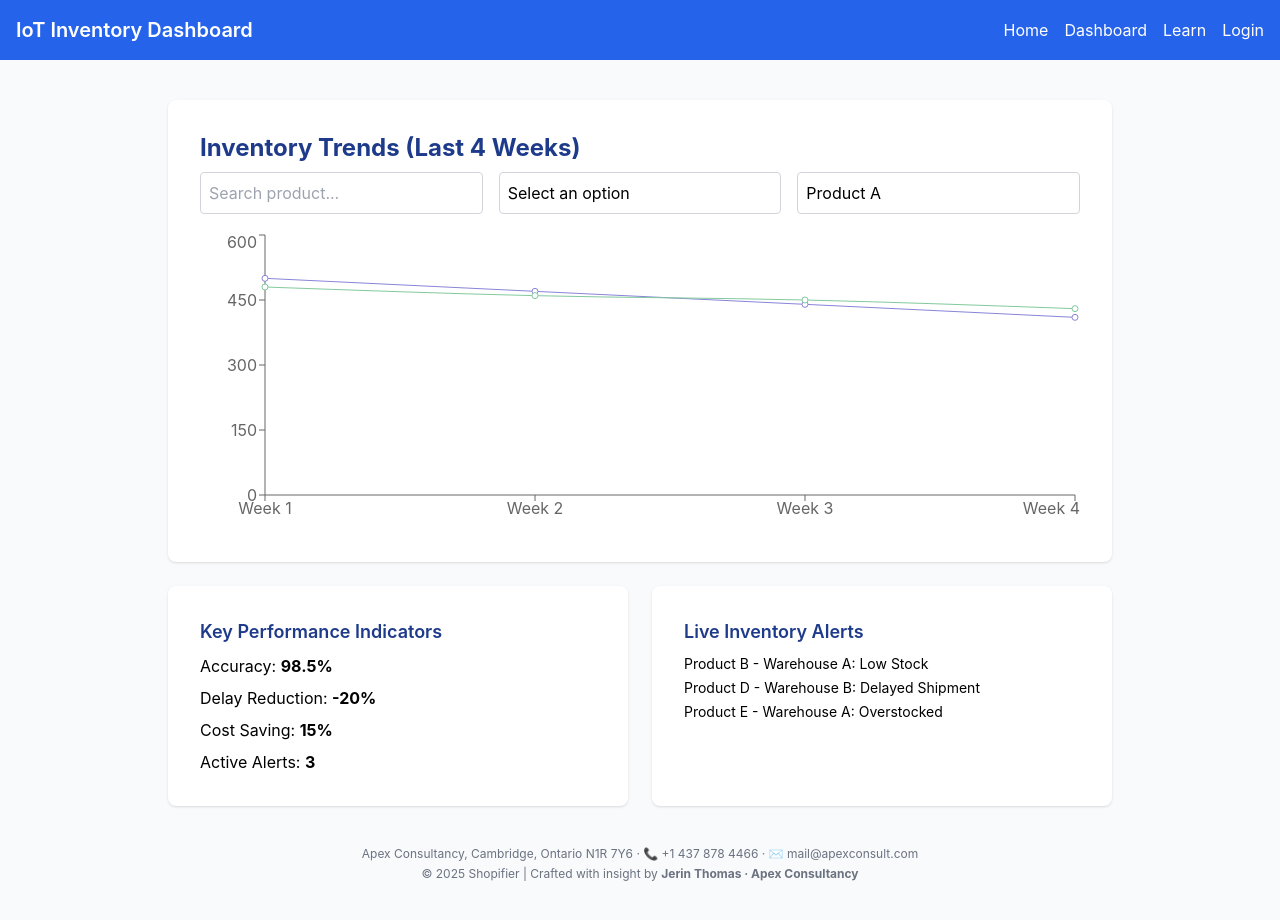
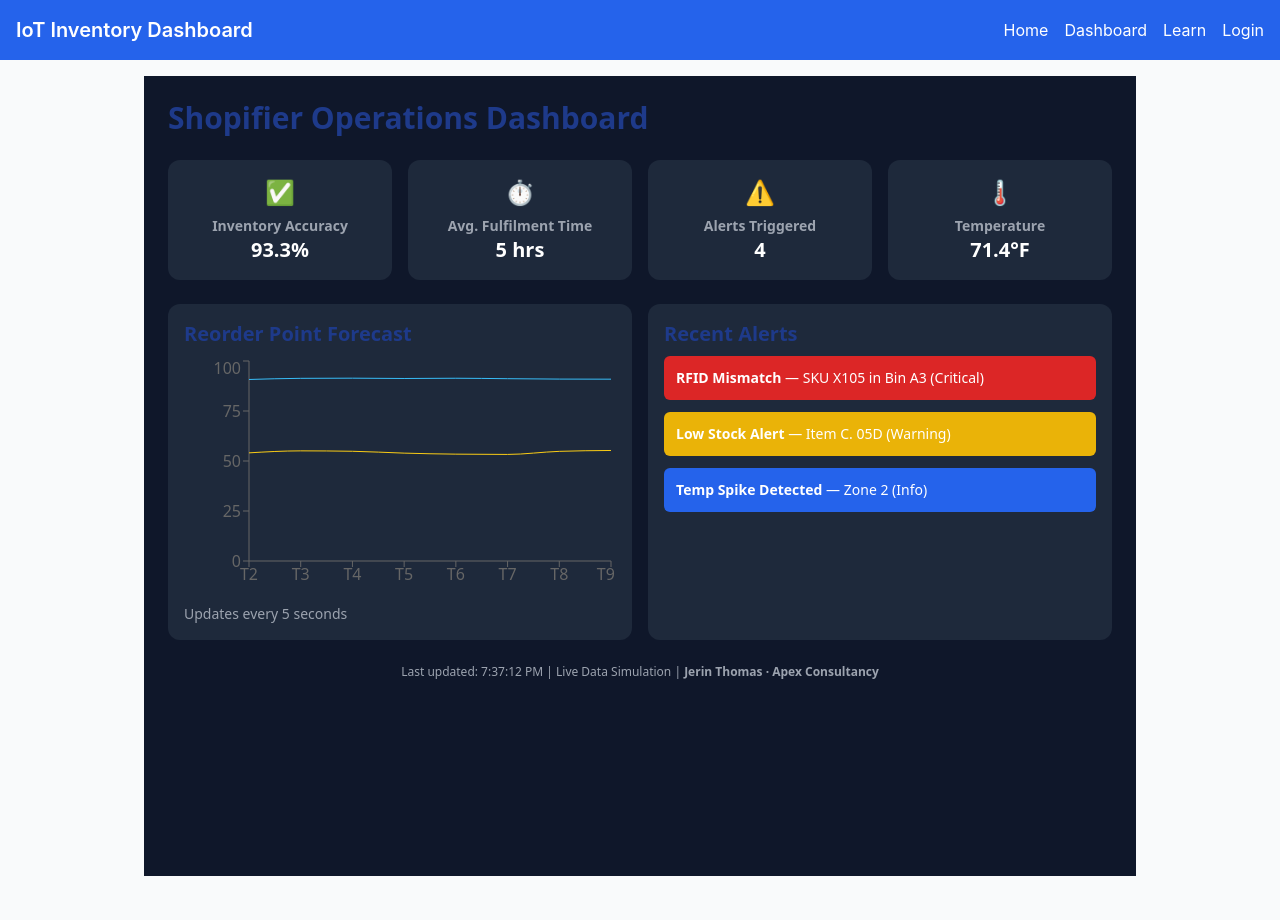
Before and after one commit to Apex-creators/IoT-Inventory-Dashboard, a Next.js app: page /dashboard in a window 1280 px wide. After the commit the page ends 892 px from the top, so only its background shows below. Built offline with nearby package versions, Linux system fonts and the light colour scheme.

Commit message:
Update dashboard.js

```diff
--- a/src/pages/dashboard.js
+++ b/src/pages/dashboard.js
@@ -1,180 +1,106 @@
 // src/pages/dashboard.js
-import { useState } from "react";
-import { Card, CardContent } from "../components/ui/card";
-import { Button } from "../components/ui/button";
-import { Input } from "../components/ui/input";
+import { useEffect, useState } from 'react';
 import {
-  LineChart,
-  Line,
-  XAxis,
-  YAxis,
-  Tooltip,
-  ResponsiveContainer,
-} from "recharts";
-import {
-  Select,
-  SelectTrigger,
-  SelectContent,
-  SelectItem,
-} from "../components/ui/select";
+  LineChart, Line, XAxis, YAxis, Tooltip, ResponsiveContainer,
+} from 'recharts';
 
-const productData = {
-  "Product A": [
-    { name: "Week 1", inventory: 500, predicted: 480 },
-    { name: "Week 2", inventory: 470, predicted: 460 },
-    { name: "Week 3", inventory: 440, predicted: 450 },
-    { name: "Week 4", inventory: 410, predicted: 430 },
-  ],
-  "Product B": [
-    { name: "Week 1", inventory: 300, predicted: 280 },
-    { name: "Week 2", inventory: 290, predicted: 270 },
-    { name: "Week 3", inventory: 270, predicted: 260 },
-    { name: "Week 4", inventory: 250, predicted: 240 },
-  ],
-  "Product C": [
-    { name: "Week 1", inventory: 700, predicted: 680 },
-    { name: "Week 2", inventory: 690, predicted: 670 },
-    { name: "Week 3", inventory: 670, predicted: 660 },
-    { name: "Week 4", inventory: 650, predicted: 640 },
-  ],
-  "Product D": [
-    { name: "Week 1", inventory: 400, predicted: 390 },
-    { name: "Week 2", inventory: 390, predicted: 380 },
-    { name: "Week 3", inventory: 370, predicted: 360 },
-    { name: "Week 4", inventory: 350, predicted: 340 },
-  ],
-  "Product E": [
-    { name: "Week 1", inventory: 600, predicted: 580 },
-    { name: "Week 2", inventory: 580, predicted: 570 },
-    { name: "Week 3", inventory: 560, predicted: 550 },
-    { name: "Week 4", inventory: 540, predicted: 530 },
-  ],
-};
+const randomValue = (base, variation = 5) =>
+  +(base + (Math.random() * variation - variation / 2)).toFixed(1);
 
 export default function Dashboard() {
-  const [selectedProduct, setSelectedProduct] = useState("Product A");
-  const [filter, setFilter] = useState("");
-  const [warehouse, setWarehouse] = useState("");
+  const [inventoryAccuracy, setInventoryAccuracy] = useState(92.4);
+  const [fulfillmentTime, setFulfillmentTime] = useState(3.2);
+  const [alertsCount, setAlertsCount] = useState(7);
+  const [temperature, setTemperature] = useState(70.6);
+  const [humidity, setHumidity] = useState(59);
+  const [chartData, setChartData] = useState([]);
+  const [recentAlerts, setRecentAlerts] = useState([
+    { id: 1, type: 'Critical', message: 'RFID Mismatch', detail: 'SKU X105 in Bin A3' },
+    { id: 2, type: 'Warning', message: 'Low Stock Alert', detail: 'Item C. 05D' },
+    { id: 3, type: 'Info', message: 'Temp Spike Detected', detail: 'Zone 2' },
+  ]);
 
-  const alerts = [
-    { id: 1, message: "Product B - Warehouse A: Low Stock" },
-    { id: 2, message: "Product D - Warehouse B: Delayed Shipment" },
-    { id: 3, message: "Product E - Warehouse A: Overstocked" },
-  ];
+  useEffect(() => {
+    const interval = setInterval(() => {
+      setInventoryAccuracy(randomValue(92));
+      setFulfillmentTime(randomValue(3));
+      setAlertsCount(Math.floor(Math.random() * 10));
+      setTemperature(randomValue(70));
+      setHumidity(randomValue(58));
+      setChartData((prev) => [...prev.slice(1), {
+        time: `T${prev.length + 1}`,
+        accuracy: randomValue(91, 2),
+        warning: randomValue(55, 4),
+      }]);
+    }, 5000);
 
-  const kpis = {
-    "Product A": { accuracy: "98.5%", delay: "-20%", cost: "15%" },
-    "Product B": { accuracy: "97.0%", delay: "-10%", cost: "12%" },
-    "Product C": { accuracy: "99.2%", delay: "-25%", cost: "18%" },
-    "Product D": { accuracy: "96.8%", delay: "-8%", cost: "10%" },
-    "Product E": { accuracy: "98.9%", delay: "-22%", cost: "14%" },
-  };
+    return () => clearInterval(interval);
+  }, []);
 
-  const currentKPIs = kpis[selectedProduct];
+  useEffect(() => {
+    const base = Array.from({ length: 8 }, (_, i) => ({
+      time: `T${i + 1}`,
+      accuracy: randomValue(91, 2),
+      warning: randomValue(55, 4),
+    }));
+    setChartData(base);
+  }, []);
 
   return (
-    <div className="p-6 grid grid-cols-1 md:grid-cols-2 gap-6">
-      {/* Inventory Trends Card */}
-      <Card className="col-span-2">
-        <CardContent className="p-4">
-          <h2 className="text-2xl font-bold mb-2">Inventory Trends (Last 4 Weeks)</h2>
-          <div className="grid grid-cols-1 md:grid-cols-3 gap-4 mb-4 mt-2">
-            <Input
-              placeholder="Search product..."
-              value={filter}
-              onChange={(e) => setFilter(e.target.value)}
-              className="w-full"
-            />
-            <Select onValueChange={setWarehouse}>
-              <SelectTrigger className="w-full">
-                {warehouse || "Select Warehouse"}
-              </SelectTrigger>
-              <SelectContent>
-                <SelectItem value="Warehouse A">Warehouse A</SelectItem>
-                <SelectItem value="Warehouse B">Warehouse B</SelectItem>
-              </SelectContent>
-            </Select>
-            <Select value={selectedProduct} onValueChange={setSelectedProduct}>
-              <SelectTrigger className="w-full">
-                {selectedProduct}
-              </SelectTrigger>
-              <SelectContent>
-                {Object.keys(productData).map((prod) => (
-                  <SelectItem key={prod} value={prod}>
-                    {prod}
-                  </SelectItem>
-                ))}
-              </SelectContent>
-            </Select>
-          </div>
+    <div className="bg-[#0f172a] text-white min-h-screen p-6 font-sans">
+      <h1 className="text-3xl font-bold mb-6">Shopifier Operations Dashboard</h1>
+      <div className="grid grid-cols-2 md:grid-cols-4 gap-4 mb-6">
+        <Card title="Inventory Accuracy" value={`${inventoryAccuracy}%`} icon="✅" />
+        <Card title="Avg. Fulfilment Time" value={`${fulfillmentTime} hrs`} icon="⏱️" />
+        <Card title="Alerts Triggered" value={alertsCount} icon="⚠️" />
+        <Card title="Temperature" value={`${temperature}°F`} icon="🌡️" />
+      </div>
 
-          <ResponsiveContainer width="100%" height={300}>
-            <LineChart data={productData[selectedProduct]}>
-              <XAxis dataKey="name" />
+      <div className="grid grid-cols-1 md:grid-cols-2 gap-4 mb-6">
+        <div className="bg-slate-800 p-4 rounded-xl">
+          <h2 className="text-xl font-semibold mb-2">Reorder Point Forecast</h2>
+          <ResponsiveContainer width="100%" height={240}>
+            <LineChart data={chartData}>
+              <XAxis dataKey="time" />
               <YAxis />
               <Tooltip />
-              <Line
-                type="monotone"
-                dataKey="inventory"
-                stroke="#8884d8"
-                name="Inventory"
-              />
-              <Line
-                type="monotone"
-                dataKey="predicted"
-                stroke="#82ca9d"
-                name="Predicted"
-              />
+              <Line type="monotone" dataKey="accuracy" stroke="#38bdf8" />
+              <Line type="monotone" dataKey="warning" stroke="#facc15" />
             </LineChart>
           </ResponsiveContainer>
-        </CardContent>
-      </Card>
+          <p className="mt-2 text-sm text-gray-400">Updates every 5 seconds</p>
+        </div>
 
-      {/* KPI Card */}
-      <Card>
-        <CardContent className="p-4">
-          <h3 className="text-lg font-semibold mb-2">Key Performance Indicators</h3>
-          <ul className="space-y-2">
-            <li>
-              Accuracy: <strong>{currentKPIs.accuracy}</strong>
-            </li>
-            <li>
-              Delay Reduction: <strong>{currentKPIs.delay}</strong>
-            </li>
-            <li>
-              Cost Saving: <strong>{currentKPIs.cost}</strong>
-            </li>
-            <li>
-              Active Alerts: <strong>{alerts.length}</strong>
-            </li>
-          </ul>
-        </CardContent>
-      </Card>
-
-      {/* Live Alerts Card */}
-      <Card>
-        <CardContent className="p-4">
-          <h3 className="text-lg font-semibold mb-2">Live Inventory Alerts</h3>
-          <ul className="space-y-1 text-sm">
-            {alerts.map((alert) => (
-              <li key={alert.id} className="hover:underline cursor-pointer">
-                {alert.message}
+        <div className="bg-slate-800 p-4 rounded-xl">
+          <h2 className="text-xl font-semibold mb-2">Recent Alerts</h2>
+          <ul className="space-y-3 text-sm">
+            {recentAlerts.map(alert => (
+              <li key={alert.id} className={`p-3 rounded-md ${
+                alert.type === 'Critical' ? 'bg-red-600' :
+                alert.type === 'Warning' ? 'bg-yellow-500' :
+                'bg-blue-600'
+              }`}>
+                <strong>{alert.message}</strong> — {alert.detail} ({alert.type})
               </li>
             ))}
           </ul>
-        </CardContent>
-      </Card>
+        </div>
+      </div>
 
-      {/* Footer */}
-      <div className="col-span-2 text-center text-xs text-gray-500 mt-4">
-        <p>
-          Apex Consultancy, Cambridge, Ontario N1R 7Y6 · 📞 +1 437 878 4466 · ✉️ mail@apexconsult.com
-        </p>
-        <p className="mt-1">
-          © 2025 Shopifier | Crafted with insight by{" "}
-          <strong>Jerin Thomas · Apex Consultancy</strong>
-        </p>
-      </div>
+      <p className="text-xs text-gray-400 text-center mt-6">
+        Last updated: {new Date().toLocaleTimeString()} | Live Data Simulation |
+        <strong> Jerin Thomas · Apex Consultancy</strong>
+      </p>
     </div>
   );
 }
+
+function Card({ title, value, icon }) {
+  return (
+    <div className="bg-slate-800 p-4 rounded-xl text-center">
+      <div className="text-2xl mb-2">{icon}</div>
+      <h3 className="text-sm text-gray-400">{title}</h3>
+      <p className="text-xl font-bold">{value}</p>
+    </div>
+  );
+}
```
